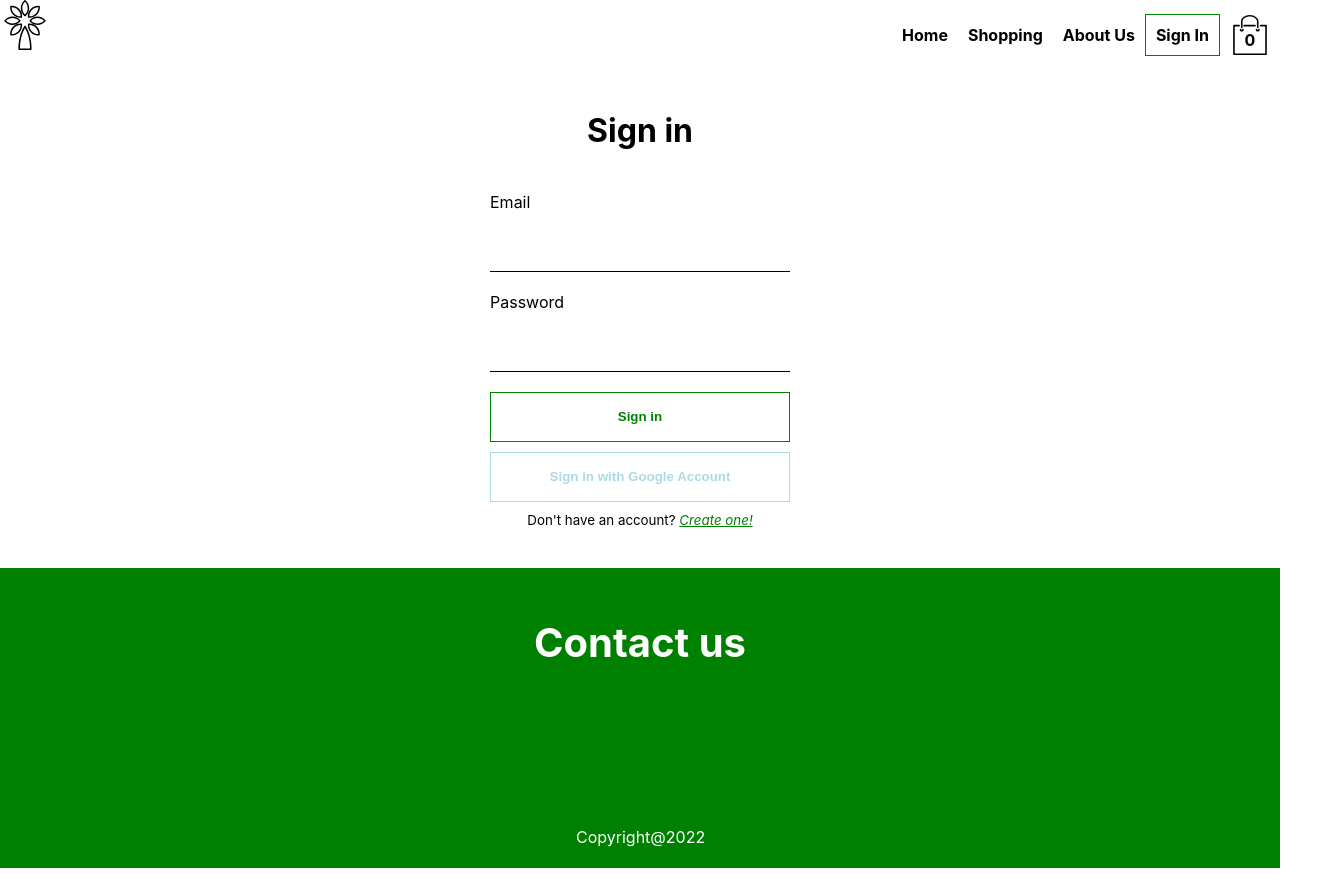
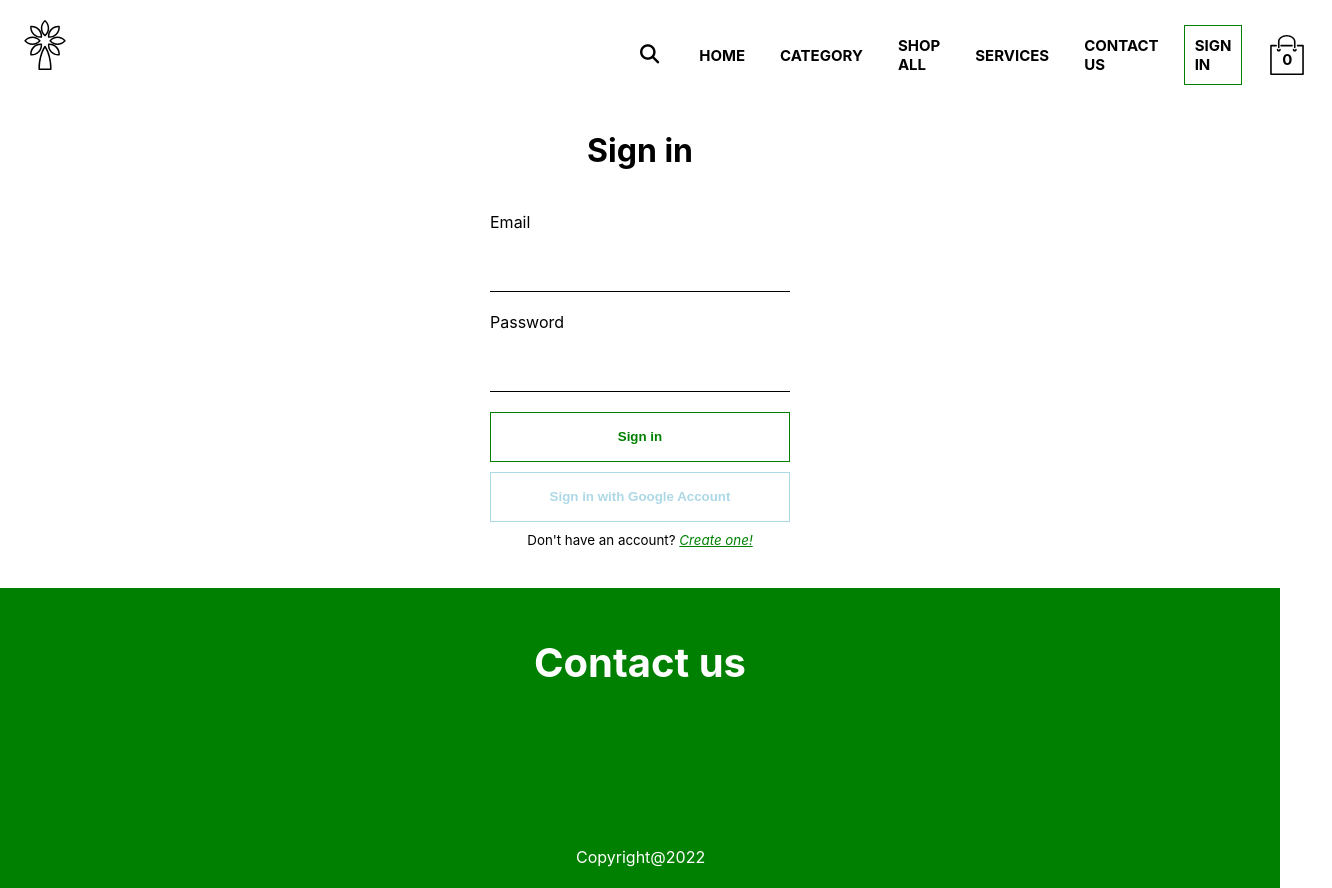
Before and after one commit to yatingsong7/timone-garden, a React (Create React App) app: page /signin in a window 1280 px wide. Shown: the whole page, 1332 px wide, since content can reach past the window. Built offline with nearby package versions, Linux system fonts and the light colour scheme; no server answers; the database is empty.

Commit message:
add search box

```diff
--- a/public/index.html
+++ b/public/index.html
@@ -9,7 +9,6 @@
       name="description"
       content="Web site created using create-react-app"
     />
-    <link rel="apple-touch-icon" href="%PUBLIC_URL%/logo192.png" />
     <!--
       manifest.json provides metadata used when your web app is installed on a
       user's mobile device or desktop. See https://developers.google.com/web/fundamentals/web-app-manifest/
@@ -39,5 +38,9 @@
       To begin the development, run `npm start` or `yarn start`.
       To create a production bundle, use `npm run build` or `yarn build`.
     -->
+    <script
+      src="https://kit.fontawesome.com/5130b11f64.js"
+      crossorigin="anonymous"
+    ></script>
   </body>
 </html>
--- a/src/components/navigation/nav-drowdown.style.scss
+++ b/src/components/navigation/nav-drowdown.style.scss
@@ -5,8 +5,12 @@
   z-index: 5;
   background-color: white;
   top: 45px;
+  padding: 15px;
 
   .dropdown-link {
     padding: 10px;
+    &:hover {
+      text-decoration: underline;
+    }
   }
 }
--- a/src/components/navigation/navigation.component.js
+++ b/src/components/navigation/navigation.component.js
@@ -1,4 +1,4 @@
-import { Fragment, useContext, useState } from "react";
+import { useContext, useState } from "react";
 import { Link } from "react-router-dom";
 import { ReactComponent as Logo } from "../../assets/plant-flower-outline-svgrepo-com.svg";
 import CartIcon from "../cart/cart-icon.component";
@@ -13,20 +13,34 @@ const Navigation = () => {
   const { currentUser } = useContext(UserContext);
   const { cartToggle } = useContext(CartContext);
   const [dropdownToggle, setDropdownToggle] = useState(false);
+  const [myAccountToggle, setMyAccountToggle] = useState(false);
+  const [searchToggle, setSearchToggle] = useState(null);
 
-  const mouseOn = () => {
-    setDropdownToggle(true);
+  const categoryMouseMove = () => {
+    setDropdownToggle(!dropdownToggle);
   };
 
-  const mouseLeave = () => {
-    setDropdownToggle(false);
+  const myAccountMouseMove = () => {
+    setMyAccountToggle(!myAccountToggle);
+  };
+
+  const searchMouseOn = () => {
+    setSearchToggle("active");
   };
 
   return (
-    <Fragment>
+    <>
       <div className="nav-link-container">
         <div className="logo-container">
           <Logo />
+        </div>
+        <div className="search-box">
+          <input
+            className={searchToggle}
+            placeholder="search a plant..."
+            autoFocus
+          />
+          <i class="fas fa-search" onMouseOver={searchMouseOn}></i>
         </div>
         <div className="links-container">
           <Link className="nav-link" to="/">
@@ -34,18 +48,42 @@ const Navigation = () => {
           </Link>
           <span
             className="nav-link nav-dropdown-container"
-            onMouseEnter={mouseOn}
-            onMouseLeave={mouseLeave}
+            onMouseEnter={categoryMouseMove}
+            onMouseLeave={categoryMouseMove}
           >
-            <span className="nav-shopping">Shopping</span>
-            {dropdownToggle && <NavDropDown toggle={dropdownToggle} />}
+            <span className="nav-shopping">Category</span>
+            {dropdownToggle && <NavDropDown />}
           </span>
+          <Link className="nav-link" to="/">
+            Shop All
+          </Link>
           <Link className="nav-link" to="/aboutus">
-            About Us
+            Services
+          </Link>
+          <Link className="nav-link" to="/aboutus">
+            Contact Us
           </Link>
           {currentUser ? (
-            <span className="nav-link auth-button" onClick={signOutUser}>
-              Sign Out
+            <span
+              className="my-account"
+              onMouseEnter={myAccountMouseMove}
+              onMouseLeave={myAccountMouseMove}
+            >
+              <img
+                className="nav-link"
+                src="user-icon.png"
+                alt="account-icon"
+              />
+              {myAccountToggle && (
+                <div className="nav-dropdown account-dropdown">
+                  <span className="dropdown-link">My order</span>
+                  <span className="dropdown-link">My wishlist</span>
+                  <span className="dropdown-link">Settings</span>
+                  <span className="nav-link auth-button" onClick={signOutUser}>
+                    Sign Out
+                  </span>
+                </div>
+              )}
             </span>
           ) : (
             <Link className="nav-link auth-button" to="/signin">
@@ -58,7 +96,7 @@ const Navigation = () => {
         </div>
         {cartToggle && <CartDropDown />}
       </div>
-    </Fragment>
+    </>
   );
 };
 
--- a/src/components/navigation/navigation.style.scss
+++ b/src/components/navigation/navigation.style.scss
@@ -4,6 +4,32 @@
   height: 70px;
   margin-bottom: 20px;
   position: relative;
+  margin: 20px;
+
+  .search-box {
+    margin: auto 30px auto 280px;
+    display: flex;
+    flex-direction: row;
+    align-items: center;
+
+    input {
+      height: 40px;
+      width: 280px;
+      border-radius: 5px;
+      transform: scaleX(0);
+    }
+
+    input.active {
+      transform: scaleX(1);
+      transition: transform 0.5s ease;
+    }
+
+    i {
+      font-size: larger;
+      cursor: pointer;
+      padding-left: 10px;
+    }
+  }
 
   .links-container {
     display: flex;
@@ -15,6 +41,13 @@
     cursor: pointer;
     padding: 10px;
     font-weight: bold;
+    font-size: 15px;
+    text-transform: uppercase;
+    margin-right: 15px;
+
+    &:hover {
+      text-decoration: underline;
+    }
 
     &.auth-button {
       border: 1px solid green;
@@ -34,4 +67,31 @@
       cursor: default;
     }
   }
+
+  .my-account {
+    position: relative;
+
+    .account-dropdown {
+      position: absolute;
+      top: 40px;
+      right: 0;
+      padding: 15px;
+      width: 150px;
+    }
+
+    .dropdown-link {
+      font-size: 15px;
+      font-weight: bold;
+      margin-bottom: 10px;
+      cursor: pointer;
+
+      &:hover {
+        text-decoration: underline;
+      }
+    }
+
+    .nav-link {
+      text-align: center;
+    }
+  }
 }
```
